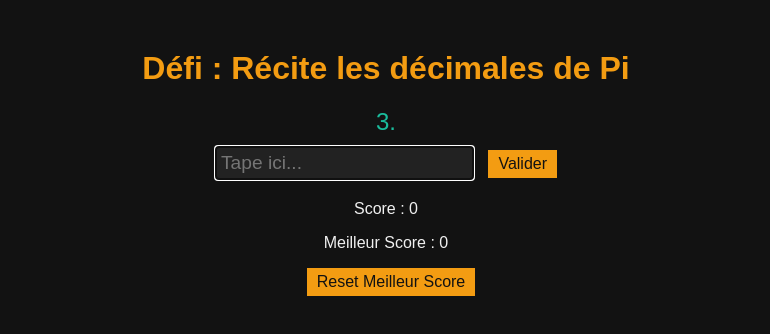
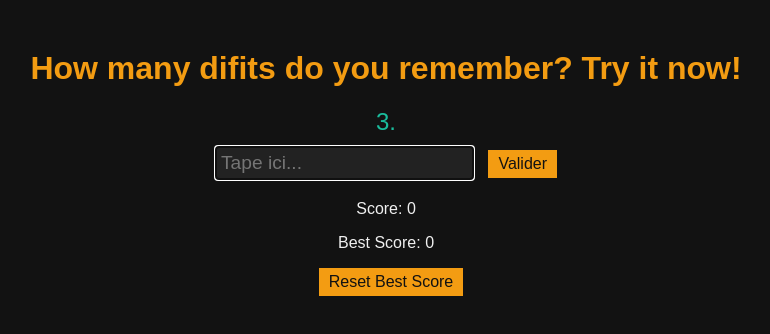
Before and after one commit to Gabypotter08/PI-En, a plain HTML site: page index.html in a window 1280 px wide. Shown: the whole page, without its empty margins (254-1024 px from the left). Drawn offline with Linux system fonts and the light colour scheme.

Commit message:
Update index.html

```diff
--- a/index.html
+++ b/index.html
@@ -1,12 +1,12 @@
 <!DOCTYPE html>
-<html lang="fr">
+<html lang="en">
 <head>
   <meta charset="UTF-8">
-  <title>Décimales de Pi - Challenge</title>
+  <title>PI digits</title>
   <link rel="stylesheet" href="style.css">
 </head>
 <body>
-  <h1>Défi : Récite les décimales de Pi</h1>
+  <h1>How many difits do you remember? Try it now!</h1>
 
   <div id="affichage">3.</div>
 
@@ -15,9 +15,9 @@
 
   <p id="message"></p>
 
-  <p>Score : <span id="score">0</span></p>
-  <p>Meilleur Score : <span id="bestScore">0</span></p>
-  <button onclick="resetBestScore()">Reset Meilleur Score</button>
+  <p>Score: <span id="score">0</span></p>
+  <p>Best Score: <span id="bestScore">0</span></p>
+  <button onclick="resetBestScore()">Reset Best Score</button>
 
 
   <script src="script.js"></script>
```
